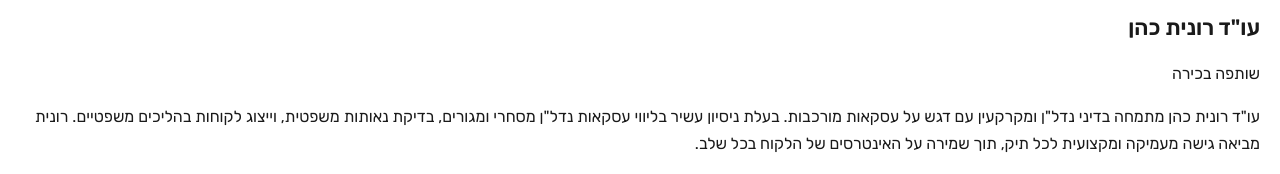
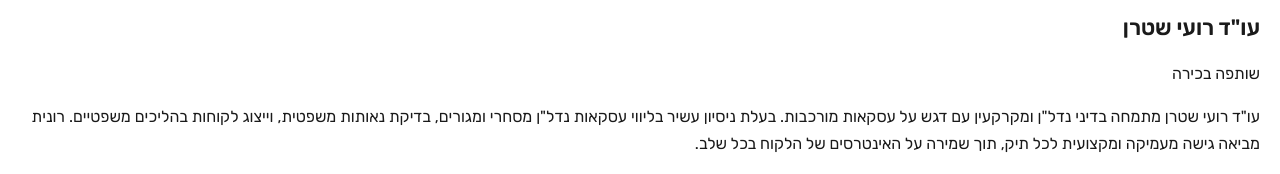
Before and after one commit to slipwoker/zappy-website-393e75d3-2e3b-48ec-9c92-5dd0f61af351, a plain HTML site: page legal-team.html in a window 1280 px wide. Shown: the part 881-1055 px from the top of the page. Drawn offline with Linux system fonts and the light colour scheme.

Commit message:
Update text content: "עו"ד רונית כהן" → "עו"ד רועי שטרן"

```diff
--- a/legal-team.html
+++ b/legal-team.html
@@ -362,10 +362,10 @@
             </svg>
           </div>
           <div class="member-info">
-            <h3 class="member-name">עו"ד רונית כהן</h3>
+            <h3 class="member-name">עו"ד רועי שטרן</h3>
             <p class="member-title">שותפה בכירה</p>
             <p class="member-description">
-              עו"ד רונית כהן מתמחה בדיני נדל"ן ומקרקעין עם דגש על עסקאות מורכבות. בעלת ניסיון עשיר בליווי עסקאות נדל"ן מסחרי ומגורים, בדיקת נאותות משפטית, וייצוג לקוחות בהליכים משפטיים. רונית מביאה גישה מעמיקה ומקצועית לכל תיק, תוך שמירה על האינטרסים של הלקוח בכל שלב.
+              עו"ד רועי שטרן מתמחה בדיני נדל"ן ומקרקעין עם דגש על עסקאות מורכבות. בעלת ניסיון עשיר בליווי עסקאות נדל"ן מסחרי ומגורים, בדיקת נאותות משפטית, וייצוג לקוחות בהליכים משפטיים. רונית מביאה גישה מעמיקה ומקצועית לכל תיק, תוך שמירה על האינטרסים של הלקוח בכל שלב.
             </p>
             <div class="member-expertise">
               <span class="expertise-tag">עסקאות נדל"ן</span>
```
Also changed, not shown: public/legal-team.html (+1 -1 lines).
